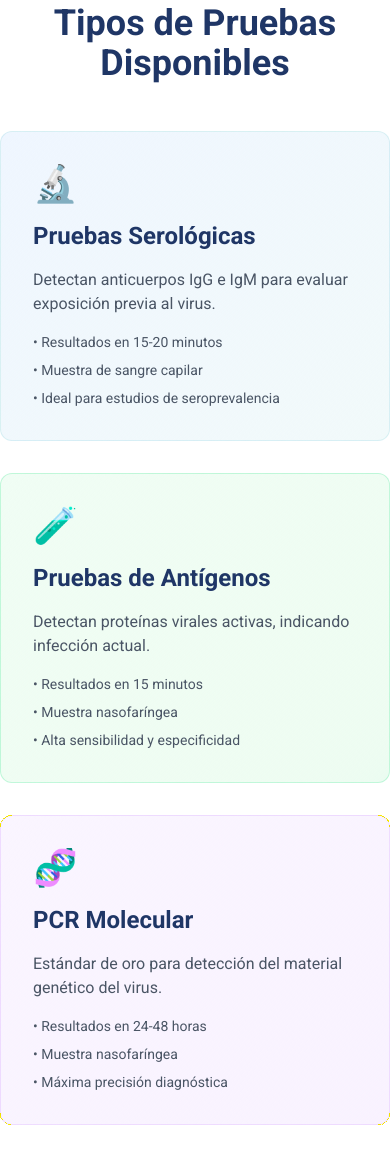
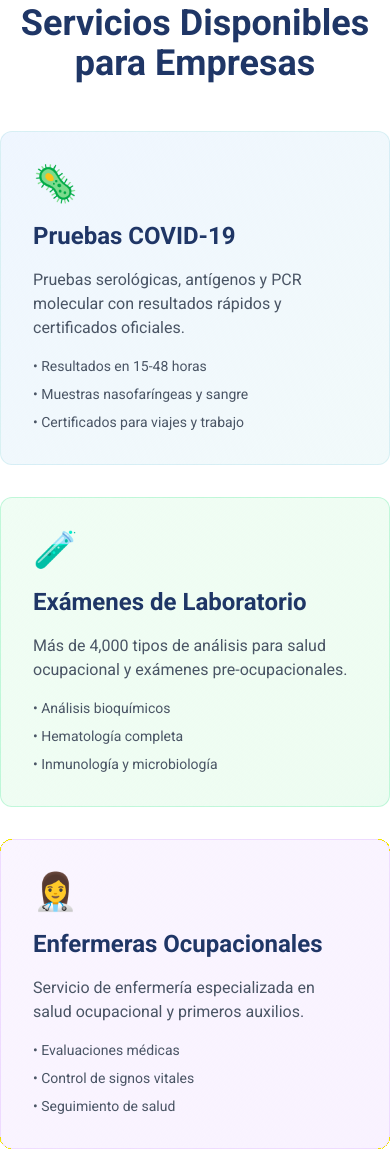
Before and after one commit to daniel123gt/lp-hah, an Astro site: page /lp-hah/empresas in a window 390 px wide. Shown: the part 5815-6964 px from the top of the page. Built offline with nearby package versions, Linux system fonts and the light colour scheme; Astro itself is replaced by a stand-in of ours.

Commit message:
Fix: mejorar responsive de cards y hacer secciones más generalistas en página de empresas

```diff
--- a/src/pages/empresas.astro
+++ b/src/pages/empresas.astro
@@ -143,7 +143,7 @@ import enfermeraImg from "../assets/images/services/enfermera.webp";
         Ofrecemos una gama completa de servicios médicos empresariales para mantener la salud y seguridad de su equipo de trabajo.
       </p>
 
-      <div class="grid md:grid-cols-2 lg:grid-cols-3 gap-8">
+      <div class="grid grid-cols-1 md:grid-cols-2 lg:grid-cols-3 gap-8">
         <div class="bg-white p-8 rounded-xl shadow-lg text-center hover:shadow-xl transition-all duration-300 hover:-translate-y-2">
           <div class="text-5xl mb-4">🏢</div>
           <h3 class="text-xl font-semibold text-primary-blue mb-4">Servicio In-Situ</h3>
@@ -195,49 +195,49 @@ import enfermeraImg from "../assets/images/services/enfermera.webp";
     </div>
   </section>
 
-  <!-- Tipos de Pruebas -->
+  <!-- Servicios Disponibles -->
   <section class="container mx-auto py-[80px]">
     <h2 class="text-4xl font-bold text-primary-blue text-center mb-12">
-      Tipos de Pruebas Disponibles
+      Servicios Disponibles para Empresas
     </h2>
 
-    <div class="grid md:grid-cols-3 gap-8">
+    <div class="grid grid-cols-1 md:grid-cols-2 lg:grid-cols-3 gap-8">
       <div class="bg-gradient-to-br from-blue-50 to-accent-blue/10 p-8 rounded-xl border border-accent-blue/20">
-        <div class="text-4xl mb-4">🔬</div>
-        <h3 class="text-2xl font-bold text-primary-blue mb-4">Pruebas Serológicas</h3>
+        <div class="text-4xl mb-4">🦠</div>
+        <h3 class="text-2xl font-bold text-primary-blue mb-4">Pruebas COVID-19</h3>
         <p class="text-gray-600 mb-4">
-          Detectan anticuerpos IgG e IgM para evaluar exposición previa al virus.
+          Pruebas serológicas, antígenos y PCR molecular con resultados rápidos y certificados oficiales.
         </p>
         <ul class="text-sm text-gray-600 space-y-2">
-          <li>• Resultados en 15-20 minutos</li>
-          <li>• Muestra de sangre capilar</li>
-          <li>• Ideal para estudios de seroprevalencia</li>
+          <li>• Resultados en 15-48 horas</li>
+          <li>• Muestras nasofaríngeas y sangre</li>
+          <li>• Certificados para viajes y trabajo</li>
         </ul>
       </div>
 
       <div class="bg-gradient-to-br from-green-50 to-green-400/10 p-8 rounded-xl border border-green-400/20">
         <div class="text-4xl mb-4">🧪</div>
-        <h3 class="text-2xl font-bold text-primary-blue mb-4">Pruebas de Antígenos</h3>
+        <h3 class="text-2xl font-bold text-primary-blue mb-4">Exámenes de Laboratorio</h3>
         <p class="text-gray-600 mb-4">
-          Detectan proteínas virales activas, indicando infección actual.
+          Más de 4,000 tipos de análisis para salud ocupacional y exámenes pre-ocupacionales.
         </p>
         <ul class="text-sm text-gray-600 space-y-2">
-          <li>• Resultados en 15 minutos</li>
-          <li>• Muestra nasofaríngea</li>
-          <li>• Alta sensibilidad y especificidad</li>
+          <li>• Análisis bioquímicos</li>
+          <li>• Hematología completa</li>
+          <li>• Inmunología y microbiología</li>
         </ul>
       </div>
 
       <div class="bg-gradient-to-br from-purple-50 to-purple-400/10 p-8 rounded-xl border border-purple-400/20">
-        <div class="text-4xl mb-4">🧬</div>
-        <h3 class="text-2xl font-bold text-primary-blue mb-4">PCR Molecular</h3>
+        <div class="text-4xl mb-4">👩‍⚕️</div>
+        <h3 class="text-2xl font-bold text-primary-blue mb-4">Enfermeras Ocupacionales</h3>
         <p class="text-gray-600 mb-4">
-          Estándar de oro para detección del material genético del virus.
+          Servicio de enfermería especializada en salud ocupacional y primeros auxilios.
         </p>
         <ul class="text-sm text-gray-600 space-y-2">
-          <li>• Resultados en 24-48 horas</li>
-          <li>• Muestra nasofaríngea</li>
-          <li>• Máxima precisión diagnóstica</li>
+          <li>• Evaluaciones médicas</li>
+          <li>• Control de signos vitales</li>
+          <li>• Seguimiento de salud</li>
         </ul>
       </div>
     </div>
@@ -250,12 +250,12 @@ import enfermeraImg from "../assets/images/services/enfermera.webp";
         Proceso de Implementación
       </h2>
 
-      <div class="grid md:grid-cols-4 gap-8">
+      <div class="grid grid-cols-1 md:grid-cols-2 lg:grid-cols-4 gap-8">
         <div class="text-center">
           <div class="text-5xl mb-4">📞</div>
           <h3 class="text-xl font-semibold mb-3">1. Contacto</h3>
           <p class="text-blue-100 text-sm">
-            Evaluamos sus necesidades y programamos la visita.
+            Evaluamos sus necesidades y programamos la visita a su empresa.
           </p>
         </div>
 
@@ -263,7 +263,7 @@ import enfermeraImg from "../assets/images/services/enfermera.webp";
           <div class="text-5xl mb-4">📅</div>
           <h3 class="text-xl font-semibold mb-3">2. Programación</h3>
           <p class="text-blue-100 text-sm">
-            Coordinamos fecha, hora y logística de la prueba masiva.
+            Coordinamos fecha, hora y logística del servicio solicitado.
           </p>
         </div>
 
@@ -271,7 +271,7 @@ import enfermeraImg from "../assets/images/services/enfermera.webp";
           <div class="text-5xl mb-4">🏥</div>
           <h3 class="text-xl font-semibold mb-3">3. Ejecución</h3>
           <p class="text-blue-100 text-sm">
-            Nuestro equipo realiza las pruebas en su empresa.
+            Nuestro equipo realiza el servicio en su empresa.
           </p>
         </div>
 
@@ -279,7 +279,7 @@ import enfermeraImg from "../assets/images/services/enfermera.webp";
           <div class="text-5xl mb-4">📋</div>
           <h3 class="text-xl font-semibold mb-3">4. Resultados</h3>
           <p class="text-blue-100 text-sm">
-            Entregamos resultados y certificados oficiales.
+            Entregamos resultados, certificados y documentación oficial.
           </p>
         </div>
       </div>
```
